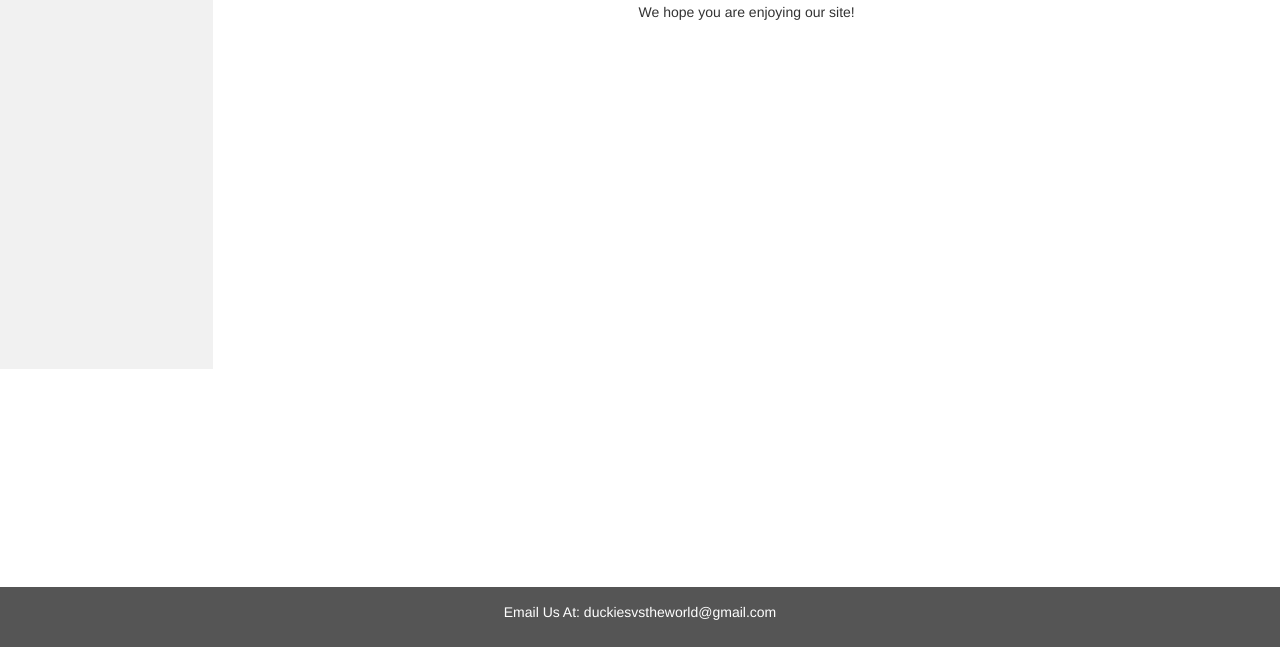
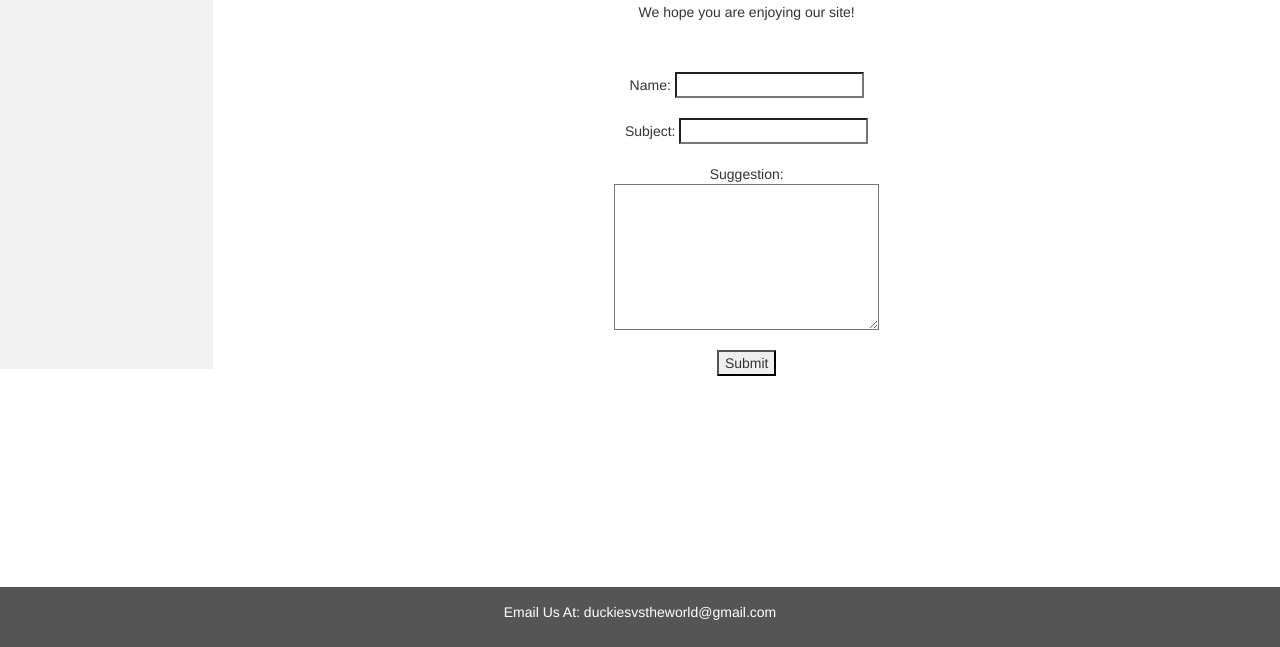
Before and after one commit to ntackyt/DucksVTheWorld, a Django app: template app/templates/app/about.html in a window 1280 px wide. Shown: the part 153-800 px from the top of the page. Run offline with Django 3.2, Linux system fonts and the light colour scheme; the template is opened without the code that fills it, so the values that code supplies are empty; some libraries are stand-ins or nearby versions.

Commit message:
Updated About page

```diff
--- a/app/templates/app/about.html
+++ b/app/templates/app/about.html
@@ -6,7 +6,39 @@
 
 <p>Hello! <br> We hope you are enjoying our site! </p>
 
+<br><br>
 
+<form method="POST"
+              action=
+    "mailto: ducksvstheworld@gmail.com"
+              enctype="multipart/form-data">
+            <div class="control">
+                Name:
+                    <input aria-required=""
+                        id="name"
+                        type="text" />
+            </div>
+            <br>
+            <div class="control">
+                 Subject:
+                <input aria-required=""
+                       id="mobile_number"
+                       type="tel" />
+            </div>
+            <br>
+            <div class="control">
+                Suggestion: <br>
+                <textarea rows="7"
+                          cols="30"
+                          name="comment">
+                </textarea>
+            </div>
+            <br>
+            <div class="control">
+                <input type="submit"
+                       value="Submit" />
+            </div>
+        </form>
 
 <script>
     document.getElementById("game_page").className = "";
```
